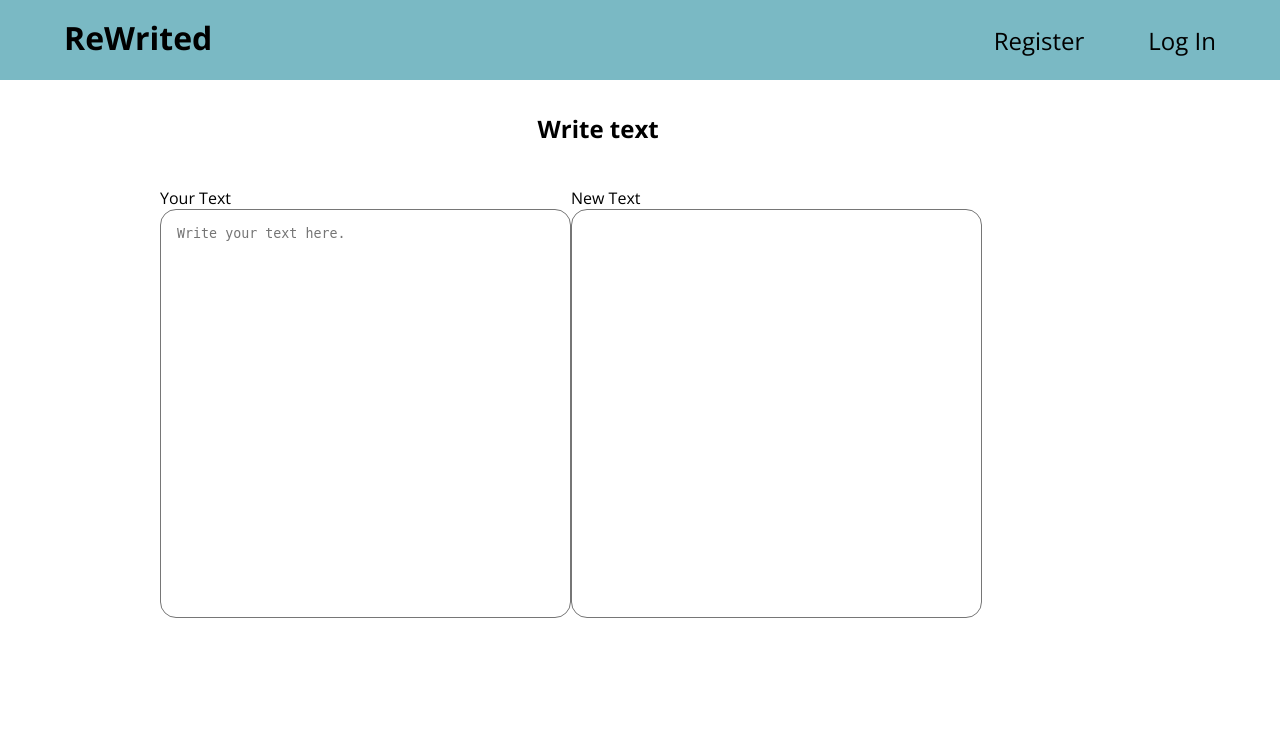
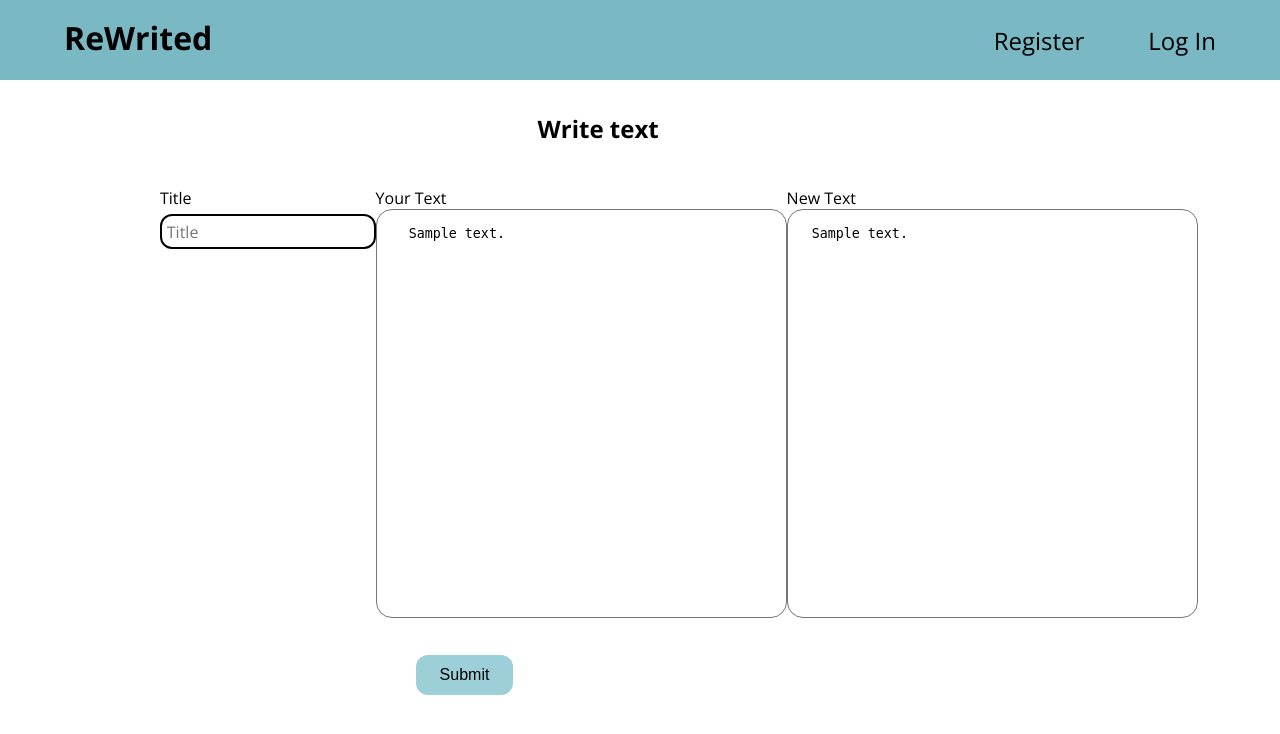
Before and after one commit to AlbaCabal/project-lexiboost, a Flask app: template templates/write.html in a window 1280 px wide. Shown: the top 734 px of the page. Run offline with Flask 3, Linux system fonts and the light colour scheme; the template is opened without the code that fills it: most values are stand-ins (such as "Sample title", 1, 10 or a date in 2020).

Commit message:
Se ha corregido algunos bugs y se está implementando la conversión del texto

```diff
--- a/app.py
+++ b/app.py
@@ -3,6 +3,7 @@ from flask import Flask, flash, redirect, render_template, request, session
 from flask_session import Session
 from werkzeug.security import check_password_hash, generate_password_hash
 from datamuse import Datamuse
+import datetime
 
 # Configure application
 app = Flask(__name__)
@@ -157,16 +158,32 @@ def write():
 
     if request.method == "POST":
         # TO DO: Handle writing submission
+        title = request.form.get("title")
         givenText = request.form.get("givenText")
+        replaceText = givenText
+        dicWords = db.execute("SELECT word FROM vocabulary")
+        if givenText is not None:
+            ArrayReplaceText = givenText.split()
+            for word in ArrayReplaceText:
+                synonymous = api.words(ml=word, max=3)
+                for synonym in synonymous:
+                    if synonym in dicWords[i][1]:
+                        replaceText = replaceText.replace(word, synonym)
 
-        # API for words - needs to be implemented
-        api.words(ml='happy', max=2)
-        pass
+        user = session["user_id"]
+        level_row = db.execute("SELECT level FROM users WHERE id_user = ?", (user,)).fetchone()
+        level = level_row[0]
+        date = datetime.date.today()
+
+        cur = db.cursor()
+        cur.execute("INSERT INTO writing_history (id_user, title, original_text, corrected_text, date, level_used) VALUES (?, ? ,? ,? ,?, ?)", (user, title, givenText, replaceText, date, level))
+        db.commit
+
+        return render_template("write.html", text=givenText, newText=replaceText)
+
     else:
         # TO DO: Display writing practice interface
-        pass
-
-    return render_template("write.html")
+        return render_template("write.html")
 
 
 if __name__ == "__main__":
--- a/static/styles.css
+++ b/static/styles.css
@@ -115,7 +115,7 @@ th {
 }
 
 
-form {
+.form_write {
     padding: 0 10rem;
     display: flex;
 }
--- a/templates/layout.html
+++ b/templates/layout.html
@@ -18,7 +18,7 @@
                 <ul>
                     <li class="padTitle"><a href="/" class="title">ReWrited</a></li>
                     <li class="right"><a href="/logout">Log Out</a></li>
-                    <li class="right"><a href="/">Profile</a></li>
+                    <li class="right"><a href="/index">History</a></li>
                     <li class="right"><a href="/vocabulary">Vocabulary</a></li>
                     <li class="right"><a href="/write">Write</a></li>
                 </ul>
--- a/templates/login.html
+++ b/templates/login.html
@@ -3,7 +3,7 @@
 
 {% block body %}
     <div class="center">
-        <h2>Log in</h2>
+        <h2>Log in</h2><br>
         <form action="/login" method="post">
             <label for="username">Username</label><br>
             <input class="inputField" autocomplete="off" name="username" placeholder="Username" type="text"><br><br>
--- a/templates/vocabulary.html
+++ b/templates/vocabulary.html
@@ -1,5 +1,5 @@
 {% extends "layout.html" %}
-{% block title %}History{% endblock %}
+{% block title %}Vocabulary{% endblock %}
 
 {% block body %}
     <h2 class="center">Vocabulary</h2>
--- a/templates/write.html
+++ b/templates/write.html
@@ -1,17 +1,33 @@
 {% extends "layout.html" %}
-{% block title %}History{% endblock %}
+{% block title %}Write{% endblock %}
 
 {% block body %}
     <h2 class="center">Write text</h2><br>
 
-    <form action="/templates/write.html" method="post">
-        <div class="container">
-            <label for="givenText">Your Text</label><br>
-            <textarea name="message" id="givenText" rows="25" cols="45" placeholder="Write your text here."></textarea>
+    <form action="/write" class="form_write" method="post">
+        <div class="container top">
+            <label for="username">Title</label><br>
+            <input class="inputField" autocomplete="off" name="title" placeholder="Title" type="text"><br><br>
         </div>
         <div class="container">
-            <label for="changedText">New Text</label><br>
-            <textarea name="message" id="changedText" rows="25" cols="45"></textarea>
+            {% if text %}
+                <label for="givenText">Your Text</label><br>
+                <textarea name="givenText" id="givenText" rows="25" cols="45" placeholder="Write your text here.">  {{ text }} </textarea>
+            {% else %}
+                <label for="givenText">Your Text</label><br>
+                <textarea name="givenText" id="givenText" rows="25" cols="45" placeholder="Write your text here."></textarea>
+            {% endif %}
+            <input class="button" type="submit" value="Submit">
+        </div>
+        <div class="container">
+            {% if newText %}
+                <label for="changedText">New Text</label><br>
+                <textarea name="message" id="changedText" rows="25" cols="45"> {{ newText }} </textarea>
+            {% else %}
+                <label for="changedText">New Text</label><br>
+                <textarea name="message" id="changedText" rows="25" cols="45"></textarea>
+            {% endif %}
+
         </div>
     </form>
 
```
Also changed, not shown: lexiboost.db, 4 other files.
